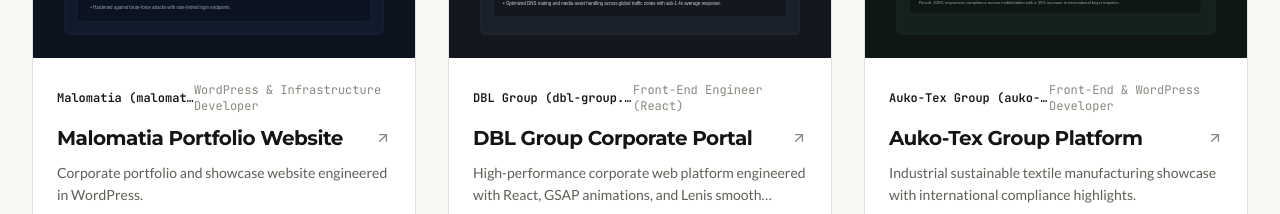
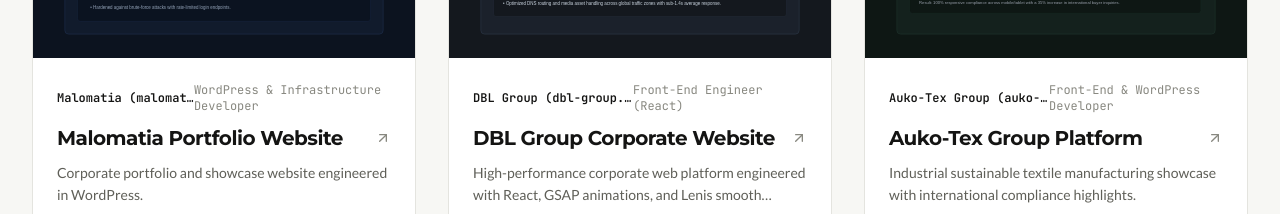
Before and after one commit to razu21698/portfolio, a Next.js app: page /work in a window 1280 px wide. Shown: the part 1360-1574 px from the top of the page. Built offline with nearby package versions, Linux system fonts and the light colour scheme.

Commit message:
fix: rename DBL Group title to DBL Group Corporate Website

```diff
--- a/src/data/projects.ts
+++ b/src/data/projects.ts
@@ -153,7 +153,7 @@
   },
   {
     slug: 'dbl-group',
-    title: 'DBL Group Corporate Portal',
+    title: 'DBL Group Corporate Website',
     tagline: 'High-performance corporate web platform engineered with React, GSAP animations, and Lenis smooth scrolling.',
     client: 'DBL Group (dbl-group.com)',
     category: 'react',
```
